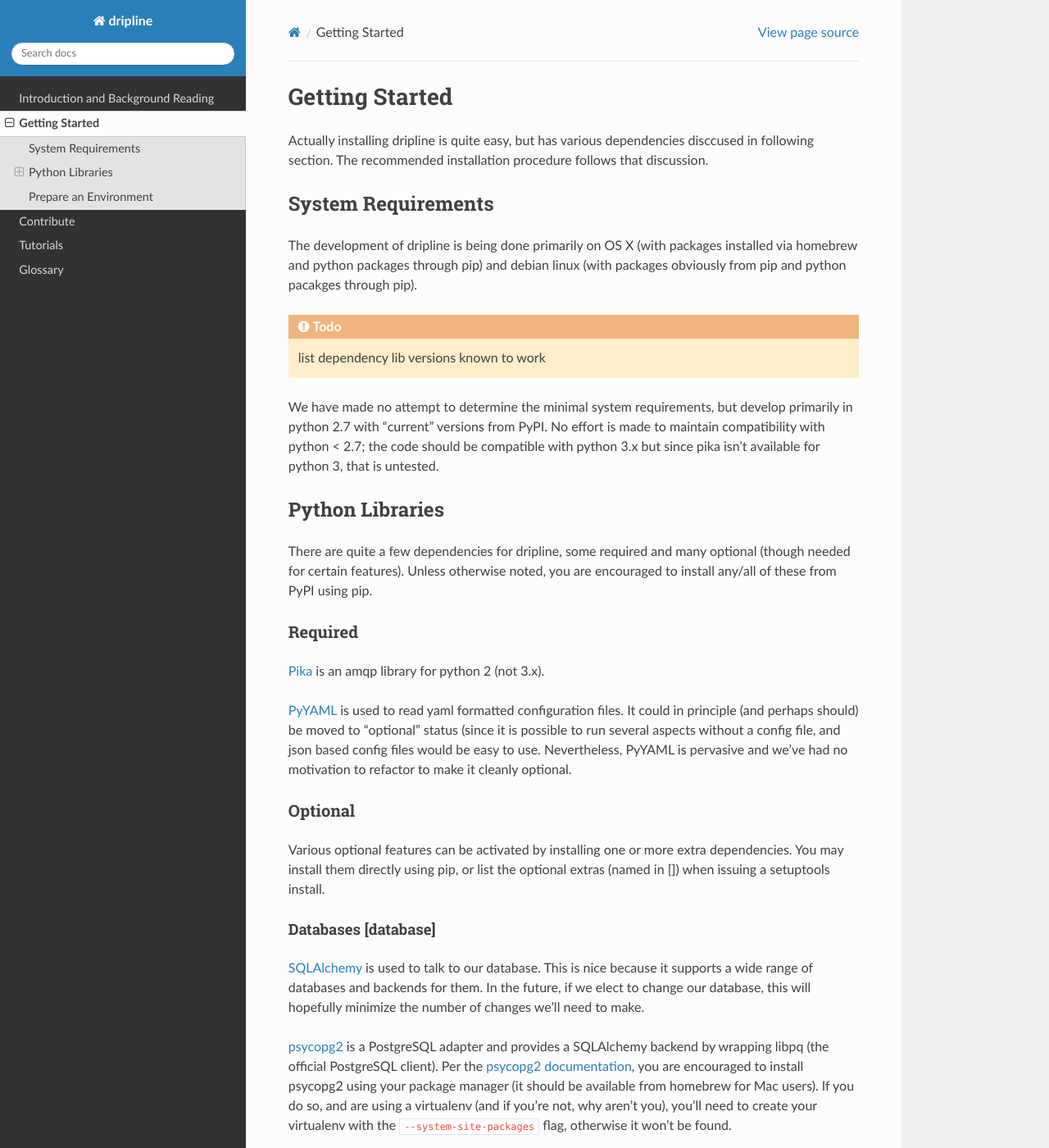
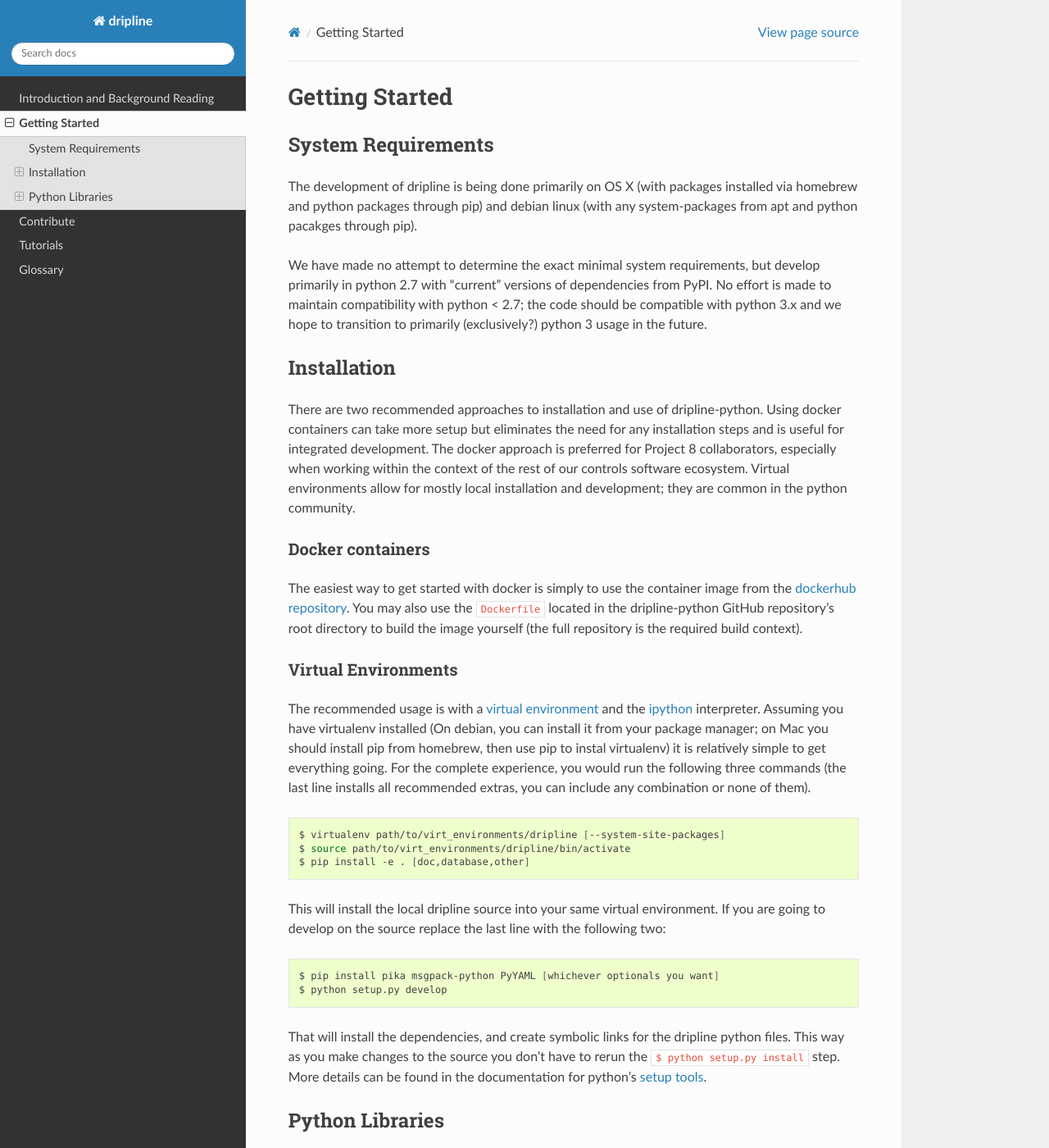
Before and after one commit to driplineorg/dripline-python, a Sphinx documentation site: the page built from doc/getting_started.rst, in a window 1280 px wide and 1400 px high. Shown: the whole window at 82% size. Built offline with Sphinx 7.4.7 and the Read the Docs theme 2.0.0, drawn with Linux system fonts in a browser that asks for light colours; pages that are not in the unit, such as notebooks, are missing from menus; the version number could not be read and is left out; some of the changed text lies outside the part shown.

Commit message:
getting started rewrite

```diff
--- a/doc/getting_started.rst
+++ b/doc/getting_started.rst
@@ -2,74 +2,29 @@
 Getting Started
 ===============
 
-Actually installing dripline is quite easy, but has various dependencies disccused in following section.
-The recommended installation procedure follows that discussion.
-
 System Requirements
 *******************
-The development of dripline is being done primarily on OS X (with packages installed via homebrew and python packages through pip) and debian linux (with packages obviously from pip and python pacakges through pip).
+The development of dripline is being done primarily on OS X (with packages installed via homebrew and python packages through pip) and debian linux (with any system-packages from apt and python pacakges through pip).
 
-.. todo:: list dependency lib versions known to work
+We have made no attempt to determine the exact minimal system requirements, but develop primarily in python 2.7 with "current" versions of dependencies from PyPI.
+No effort is made to maintain compatibility with python < 2.7; the code should be compatible with python 3.x and we hope to transition to primarily (exclusively?) python 3 usage in the future.
 
-We have made no attempt to determine the minimal system requirements, but develop primarily in python 2.7 with "current" versions from PyPI.
-No effort is made to maintain compatibility with python < 2.7; the code should be compatible with python 3.x but since pika isn't available for python 3, that is untested.
+Installation
+************
 
-Python Libraries
-****************
-There are quite a few dependencies for dripline, some required and many optional (though needed for certain features).
-Unless otherwise noted, you are encouraged to install any/all of these from PyPI using pip.
+There are two recommended approaches to installation and use of dripline-python.
+Using docker containers can take more setup but eliminates the need for any installation steps and is useful for integrated development.
+The docker approach is preferred for Project 8 collaborators, especially when working within the context of the rest of our controls software ecosystem.
+Virtual environments allow for mostly local installation and development; they are common in the python community.
 
-Required
---------
+Docker containers
+-----------------
 
-`Pika <http://pika.readthedocs.org>`_ is an amqp library for python 2 (not 3.x).
+The easiest way to get started with docker is simply to use the container image from the `dockerhub repository <https://hub.docker.com/r/project8/dripline-python/>`_.
+You may also use the ``Dockerfile`` located in the dripline-python GitHub repository's root directory to build the image yourself (the full repository is the required build context).
 
-`PyYAML <http://pyyaml.org>`_ is used to read yaml formatted configuration files.
-It could in principle (and perhaps should) be moved to "optional" status (since it is possible to run several aspects without a config file, and json based config files would be easy to use.
-Nevertheless, PyYAML is pervasive and we've had no motivation to refactor to make it cleanly optional.
-
-Optional
---------
-Various optional features can be activated by installing one or more extra dependencies.
-You may install them directly using pip, or list the optional extras (named in []) when issuing a setuptools install.
-
-Databases [database]
-~~~~~~~~~~~~~~~~~~~~
-`SQLAlchemy <http://www.sqlalchemy.org>`_ is used to talk to our database.
-This is nice because it supports a wide range of databases and backends for them.
-In the future, if we elect to change our database, this will hopefully minimize the number of changes we'll need to make.
-
-`psycopg2 <http://initd.org/psycopg>`_ is a PostgreSQL adapter and provides a SQLAlchemy backend by wrapping libpq (the official PostgreSQL client).
-Per the `psycopg2 documentation <http://initd.org/psycopg/docs/install.html#installation>`_, you are encouraged to install psycopg2 using your package manager (it should be available from homebrew for Mac users).
-If you do so, and are using a virtualenv (and if you're not, why aren't you), you'll need to create your virtualenv with the ``--system-site-packages`` flag, otherwise it won't be found.
-
-Building Docs [doc]
-~~~~~~~~~~~~~~~~~~~
-
-`Sphinx <http://sphinx-doc.org/>`_ is required to compile this documentation.
-
-`Sphinx-rdc-theme <https://github.com/snide/sphinx_rtd_theme>`_ is used by Sphinx for a nicer look.
-
-.. `Sphinx-contrib-programoutput <http://pythonhosted.org/sphinxcontrib-programoutput/>`_ Is used to automatically include the --help for the various utility programs.
-
-Color Output
-~~~~~~~~~~~~
-`Colorlog <http://pypi.python.org/pypi/colorlog>`_ is completely aesthetic.
-The logging module is used throughout dripline and this allows for colorized format of log messages.
-
-Helpful Python Packages
-~~~~~~~~~~~~~~~~~~~~~~~
-The following packages are not actually dependencies for any aspect of dripline.
-They are, however, highly recommended (especially for anyone relatively new to python).
-
-`ipython <http://ipython.org>`_ and `ipdb <http://www.pypi.python.org/pypi/ipdb>`_ are both highly recomended for all non-production workflows.
-The expanded tab completion, command and output history, and doc access make it a powerful python interpretor for developing or manually interacting with dripline components.
-
-`virtualenv <http://virtualenv.readthedocs.org/en/latest>`_ provides a clean way to install python libraries without polluting the system python install (or if you don't have permission to modify the system).
-
-
-Prepare an Environment
-**********************
+Virtual Environments
+--------------------
 
 The recommended usage is with a `virtual environment <http://virtualenv.readthedocs.org/en/latest>`_ and the `ipython <http://ipython.org>`_ interpreter.
 Assuming you have virtualenv installed (On debian, you can install it from your package manager; on Mac you should install pip from homebrew, then use pip to instal virtualenv) it is relatively simple to get everything going.
@@ -86,9 +41,54 @@
 
 .. code-block:: bash
 
-        $ pip install pika msgpack-python PyYAML [whichever optionals you want]
-		$ python setup.py develop
+    $ pip install pika msgpack-python PyYAML [whichever optionals you want]
+    $ python setup.py develop
 
 That will install the dependencies, and create symbolic links for the dripline python files.
 This way as you make changes to the source you don't have to rerun the ``$ python setup.py install`` step.
 More details can be found in the documentation for python's `setup tools <http://pythonhosted.org//setuptools/>`_.
+
+
+Python Libraries
+****************
+There are quite a few dependencies for dripline, some required and many optional (though needed for certain features).
+Unless otherwise noted, you are encouraged to install any/all of these from PyPI using pip.
+
+Required
+--------
+
+The following dependencies are required for core functionality and thus non-optional.
+
+`Pika <http://pika.readthedocs.org>`_ is an amqp library.
+
+`PyYAML <http://pyyaml.org>`_ is used to read yaml formatted configuration files.
+It could in principle (and perhaps should) be moved to "optional" status (since it is possible to run several aspects without a config file, and json based config files would be easy to use.
+Nevertheless, PyYAML is pervasive and we've had no motivation to refactor to make it cleanly optional.
+
+`asteval <https://newville.github.io/asteval/>`_ is used to process python statements presented as strings (sometimes provided as strings in start-up configurations or as part of calibration definitions).
+
+Building Docs [doc]
+~~~~~~~~~~~~~~~~~~~
+
+`Sphinx <http://sphinx-doc.org/>`_ is required to compile this documentation.
+
+`Sphinx-rdc-theme <https://github.com/snide/sphinx_rtd_theme>`_ is used by Sphinx for a nicer look.
+
+.. `Sphinx-contrib-programoutput <http://pythonhosted.org/sphinxcontrib-programoutput/>`_ Is used to automatically include the --help for the various utility programs.
+
+`better-apidoc <https://pypi.python.org/pypi/better-apidoc>`_ is used to automatically generate rst files with api documentation.
+
+Color Output
+~~~~~~~~~~~~
+`Colorlog <http://pypi.python.org/pypi/colorlog>`_ is completely aesthetic.
+The logging module is used throughout dripline and this allows for colorized format of log messages.
+
+Helpful Python Packages
+~~~~~~~~~~~~~~~~~~~~~~~
+The following packages are not actually dependencies for any aspect of dripline.
+They are, however, highly recommended (especially for anyone relatively new to python).
+
+`ipython <http://ipython.org>`_ and `ipdb <http://www.pypi.python.org/pypi/ipdb>`_ are both highly recomended for all non-production workflows.
+The expanded tab completion, command and output history, and doc access make it a powerful python interpretor for developing or manually interacting with dripline components.
+
+.. `virtualenv <http://virtualenv.readthedocs.org/en/latest>`_ provides a clean way to install python libraries without polluting the system python install (or if you don't have permission to modify the system).
```
Also changed, not shown: setup.py (+5 -2 lines).
